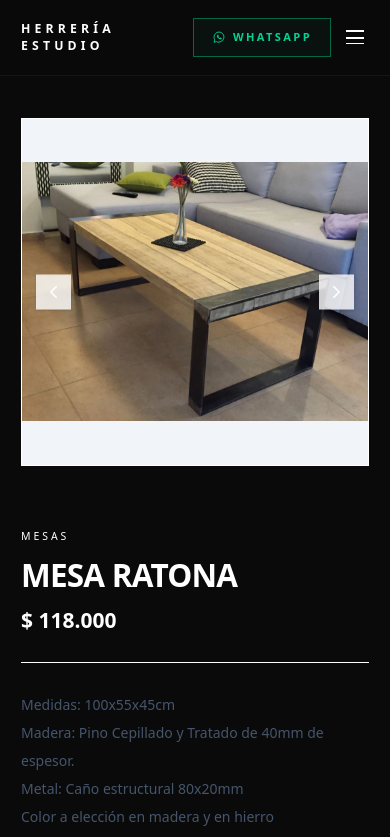
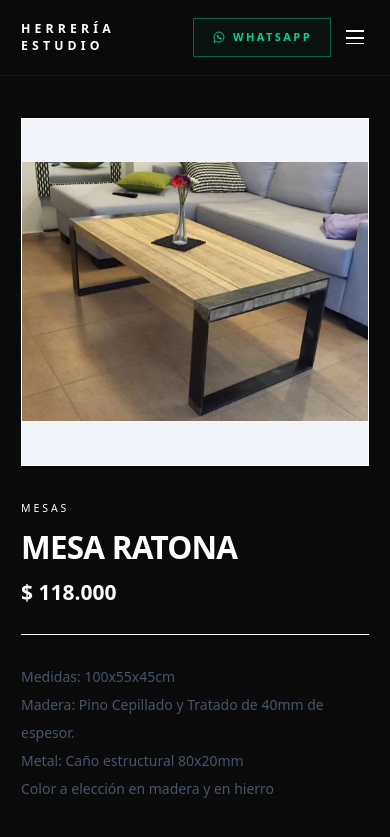
Before and after one commit to programadorweb898-code/herreria, a Next.js app in the folder frontend/: page /productos/banco-industrial in a window 390 px wide. Shown: the top 837 px of the page. Built offline with nearby package versions, Linux system fonts and the light colour scheme; grey boxes are pictures that could not be loaded.

Commit message:
eliminando iamgenes no usadas y tambien archivo s no usados

```diff
--- a/frontend/app/productos/[slug]/page.tsx
+++ b/frontend/app/productos/[slug]/page.tsx
@@ -1,8 +1,8 @@
 import { notFound } from "next/navigation";
 import Link from "next/link";
+import Image from "next/image";
 
 import WhatsAppButton from "@/components/WhatsAppButton";
-import ProductImageCarousel from "@/components/ProductImageCarousel";
 import { formatPrice, formatWhatsAppPrice } from "@/lib/format";
 import { getProduct } from "@/data/products";
 
@@ -43,11 +43,20 @@ export default async function ProductDetailPage({ params }: ProductDetailPagePro
   return (
     <div className="mx-auto max-w-7xl px-6 pb-20 pt-12 sm:px-8 sm:pb-24 lg:px-12">
       <div className="grid gap-10 lg:grid-cols-[1.05fr_0.95fr] lg:gap-16">
-        <ProductImageCarousel
-          image={product.image}
-          name={product.name}
-          additionalImages={product.additionalImages}
-        />
+        <div className="w-full">
+          <div className="relative aspect-square overflow-hidden border border-border bg-slate-100">
+            <Image
+              alt={product.name}
+              className="object-contain"
+              fill
+              fetchPriority="high"
+              priority
+              sizes="(max-width: 1024px) 100vw, 50vw"
+              src={product.image}
+              unoptimized
+            />
+          </div>
+        </div>
 
         <div className="flex flex-col justify-center gap-8">
           <div className="space-y-4 border-b border-border pb-8">
--- a/frontend/components/HeroSection.tsx
+++ b/frontend/components/HeroSection.tsx
@@ -9,9 +9,11 @@ export default function HeroSection() {
           alt="Interior editorial con mobiliario de hierro y madera"
           className="object-cover"
           fill
+          fetchPriority="high"
           priority
           sizes="100vw"
           src="/Muebles_Estilo_Insdustrial_4.jpg"
+          unoptimized
         />
         <div className="absolute inset-0 bg-gradient-to-t from-black/70 via-black/20 to-black/10" />
       </div>
--- a/frontend/components/ProductCard.tsx
+++ b/frontend/components/ProductCard.tsx
@@ -49,7 +49,7 @@ export default function ProductCard({ product }: ProductCardProps) {
             href={`/showroom?product=${product.slug}&width=${product.width || 100}&height=${product.height || 100}&depth=${product.depth || 30}`}
             className="inline-flex w-full items-center justify-center border border-white/10 bg-white/5 px-6 py-4 text-[10px] font-semibold uppercase tracking-[0.22em] text-white transition hover:bg-white/10"
           >
-            Personalizar 3D
+            Personaliza este producto
           </Link>
         </div>
       </div>
--- a/frontend/components/ProductImageCarousel.tsx
+++ /dev/null
@@ -1,103 +0,0 @@
-'use client';
-
-import React, { useCallback, useEffect, useState } from 'react';
-import useEmblaCarousel from 'embla-carousel-react';
-import Image from 'next/image';
-
-interface ProductImageCarouselProps {
-  image: string;
-  name: string;
-  additionalImages?: string[];
-}
-
-export default function ProductImageCarousel({ image, name, additionalImages = [] }: ProductImageCarouselProps) {
-  // Combine images
-  const slides = additionalImages.length > 0
-    ? [image, ...additionalImages]
-    : [image, image, image];
-
-  const [emblaRef, emblaApi] = useEmblaCarousel({
-    loop: true,
-    duration: 30,
-    align: 'start'
-  });
-
-  const [selectedIndex, setSelectedIndex] = useState(0);
-
-  const scrollPrev = useCallback(() => emblaApi && emblaApi.scrollPrev(), [emblaApi]);
-  const scrollNext = useCallback(() => emblaApi && emblaApi.scrollNext(), [emblaApi]);
-  const scrollTo = useCallback((index: number) => emblaApi && emblaApi.scrollTo(index), [emblaApi]);
-
-  const onSelect = useCallback(() => {
-    if (!emblaApi) return;
-    setSelectedIndex(emblaApi.selectedScrollSnap());
-  }, [emblaApi]);
-
-  useEffect(() => {
-    if (!emblaApi) return;
-    onSelect();
-    emblaApi.on('select', onSelect);
-    emblaApi.on('reInit', onSelect);
-  }, [emblaApi, onSelect]);
-
-  return (
-    <div className="w-full">
-      <div className="group relative aspect-square border border-border bg-slate-100 overflow-hidden">
-        {/* Contenedor de Embla */}
-        <div className="h-full w-full overflow-hidden" ref={emblaRef}>
-          <div className="flex h-full w-full">
-            {slides.map((slide, index) => (
-              <div key={index} className="relative h-full w-full flex-[0_0_100%] min-w-0 flex items-center justify-center">
-                <div className="relative h-full w-full"> {/* 100% de ancho */}
-                  <Image
-                    alt={`${name} - Vista ${index + 1}`}
-                    className="object-contain"
-                    fill
-                    priority={index === 0}
-                    sizes="(max-width: 1024px) 100vw, 50vw"
-                    src={slide}
-                  />
-                </div>
-              </div>
-            ))}
-          </div>
-        </div>
-
-        {/* Navigation Arrows */}
-        <button
-          onClick={scrollPrev}
-          className="absolute left-4 top-1/2 -translate-y-1/2 z-10 rounded-full bg-white/80 p-2 text-foreground shadow-sm transition-opacity hover:bg-white focus:outline-none"
-          aria-label="Anterior"
-        >
-          <svg className="h-6 w-6" fill="none" stroke="currentColor" strokeWidth="2" viewBox="0 0 24 24">
-            <path d="m15 18-6-6 6-6" strokeLinecap="round" strokeLinejoin="round" />
-          </svg>
-        </button>
-
-        <button
-          onClick={scrollNext}
-          className="absolute right-4 top-1/2 -translate-y-1/2 z-10 rounded-full bg-white/80 p-2 text-foreground shadow-sm transition-opacity hover:bg-white focus:outline-none"
-          aria-label="Siguiente"
-        >
-          <svg className="h-6 w-6" fill="none" stroke="currentColor" strokeWidth="2" viewBox="0 0 24 24">
-            <path d="m9 18 6-6-6-6" strokeLinecap="round" strokeLinejoin="round" />
-          </svg>
-        </button>
-      </div>
-
-      {/* Pagination Dots */}
-      <div className="mt-6 flex justify-center gap-3">
-        {slides.map((_, index) => (
-          <button
-            key={index}
-            onClick={() => scrollTo(index)}
-            className={`h-2 w-2 rounded-full transition-all duration-300 ${
-              index === selectedIndex ? 'bg-foreground w-6' : 'bg-border hover:bg-slate-400'
-            }`}
-            aria-label={`Ir a imagen ${index + 1}`}
-          />
-        ))}
-      </div>
-    </div>
-  );
-}
--- a/frontend/components/ui/Carousel/Carousel.tsx
+++ /dev/null
@@ -1,92 +0,0 @@
-'use client'
-
-import React, { useState, useEffect, useCallback } from 'react'
-import { EmblaOptionsType, EmblaCarouselType } from 'embla-carousel'
-import useEmblaCarousel from 'embla-carousel-react'
-import Autoplay from 'embla-carousel-autoplay'
-import { DotButton, PrevButton, NextButton } from './CarouselButtons'
-import Image from 'next/image'
-
-type PropType = {
-  slides: string[]
-  options?: EmblaOptionsType
-  autoplay?: boolean
-}
-
-const ProductCarousel: React.FC<PropType> = (props) => {
-  const { slides, options, autoplay = true } = props
-
-  // Plugins
-  const plugins = autoplay ? [Autoplay({ delay: 5000, stopOnInteraction: false })] : []
-
-  const [emblaRef, emblaApi] = useEmblaCarousel(options, plugins)
-  const [prevBtnEnabled, setPrevBtnEnabled] = useState(false)
-  const [nextBtnEnabled, setNextBtnEnabled] = useState(false)
-  const [selectedIndex, setSelectedIndex] = useState(0)
-  const [scrollSnaps, setScrollSnaps] = useState<number[]>([])
-
-  const scrollPrev = useCallback(() => emblaApi && emblaApi.scrollPrev(), [emblaApi])
-  const scrollNext = useCallback(() => emblaApi && emblaApi.scrollNext(), [emblaApi])
-  const scrollTo = useCallback((index: number) => emblaApi && emblaApi.scrollTo(index), [emblaApi])
-
-  const onSelect = useCallback((emblaApi: EmblaCarouselType) => {
-    setSelectedIndex(emblaApi.selectedScrollSnap())
-    setPrevBtnEnabled(emblaApi.canScrollPrev())
-    setNextBtnEnabled(emblaApi.canScrollNext())
-  }, [])
-
-  useEffect(() => {
-    if (!emblaApi) return
-
-    onSelect(emblaApi)
-    setScrollSnaps(emblaApi.scrollSnapList())
-    emblaApi.on('select', onSelect)
-    emblaApi.on('reInit', onSelect)
-  }, [emblaApi, onSelect])
-
-  return (
-    <div className="relative group max-w-5xl mx-auto overflow-hidden rounded-2xl shadow-xl">
-      {/* Contenedor de Embla */}
-      <div className="overflow-hidden" ref={emblaRef}>
-        <div className="flex">
-          {slides.map((src, index) => (
-            <div
-              className="relative flex-[0_0_100%] min-w-0 aspect-[16/9] sm:aspect-video"
-              key={index}
-            >
-              <Image
-                src={src}
-                alt={`Product slide ${index + 1}`}
-                fill
-                className="object-cover transition-transform duration-700 hover:scale-105"
-                sizes="(max-width: 768px) 100vw, (max-width: 1200px) 80vw, 1200px"
-                priority={index === 0}
-              />
-            </div>
-          ))}
-        </div>
-      </div>
-
-      {/* Botones de Navegación (Solo se muestran si hay más de 1 slide) */}
-      {slides.length > 1 && (
-        <>
-          <PrevButton onClick={scrollPrev} enabled={prevBtnEnabled} />
-          <NextButton onClick={scrollNext} enabled={nextBtnEnabled} />
-
-          {/* Indicadores (Dots) */}
-          <div className="absolute bottom-6 left-1/2 -translate-x-1/2 flex gap-2 z-10">
-            {scrollSnaps.map((_, index) => (
-              <DotButton
-                key={index}
-                selected={index === selectedIndex}
-                onClick={() => scrollTo(index)}
-              />
-            ))}
-          </div>
-        </>
-      )}
-    </div>
-  )
-}
-
-export default ProductCarousel
--- a/frontend/components/ui/Carousel/CarouselButtons.tsx
+++ /dev/null
@@ -1,52 +0,0 @@
-import React, { PropsWithChildren } from 'react'
-import { ChevronLeft, ChevronRight } from 'lucide-react'
-
-type DotButtonProps = {
-  selected: boolean
-  onClick: () => void
-}
-
-export const DotButton: React.FC<DotButtonProps> = ({ selected, onClick }) => {
-  return (
-    <button
-      className={`relative w-3 h-3 rounded-full transition-all duration-300 border border-white/40 ${
-        selected ? 'bg-white w-6' : 'bg-white/40 hover:bg-white/60'
-      }`}
-      type="button"
-      onClick={onClick}
-    />
-  )
-}
-
-type PrevNextButtonProps = PropsWithChildren<{
-  enabled: boolean
-  onClick: () => void
-}>
-
-export const PrevButton: React.FC<PrevNextButtonProps> = ({ enabled, onClick }) => {
-  return (
-    <button
-      className="absolute left-4 top-1/2 -translate-y-1/2 z-10 p-2 rounded-full bg-black/30 text-white backdrop-blur-sm transition-all hover:bg-black/50 disabled:opacity-30 disabled:cursor-not-allowed"
-      onClick={onClick}
-      disabled={!enabled}
-      type="button"
-      aria-label="Previous slide"
-    >
-      <ChevronLeft size={24} />
-    </button>
-  )
-}
-
-export const NextButton: React.FC<PrevNextButtonProps> = ({ enabled, onClick }) => {
-  return (
-    <button
-      className="absolute right-4 top-1/2 -translate-y-1/2 z-10 p-2 rounded-full bg-black/30 text-white backdrop-blur-sm transition-all hover:bg-black/50 disabled:opacity-30 disabled:cursor-not-allowed"
-      onClick={onClick}
-      disabled={!enabled}
-      type="button"
-      aria-label="Next slide"
-    >
-      <ChevronRight size={24} />
-    </button>
-  )
-}
--- a/frontend/components/ui/Carousel/index.ts
+++ /dev/null
@@ -1,2 +0,0 @@
-export { default as ProductCarousel } from './Carousel'
-export * from './CarouselButtons'
```
